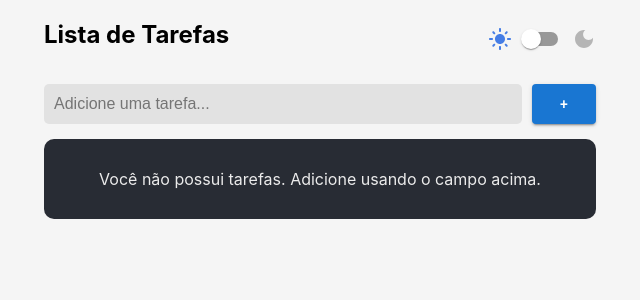
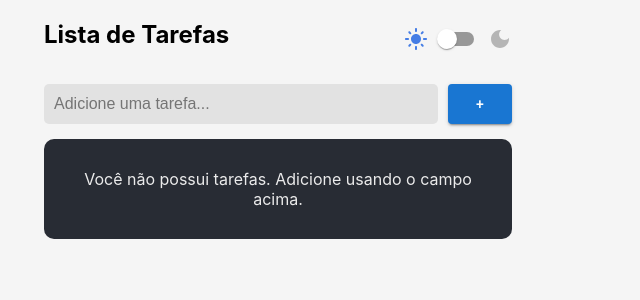
Before and after one commit to hermannhahn/lista-de-tarefas, a React (Create React App) app: page / in a window 1280 px wide. Shown: the top 300 px of the page, without its empty margins (320-960 px from the left). Built offline with nearby package versions, Linux system fonts and the light colour scheme.

Commit message:
correção visual para titulos grandes

```diff
--- a/src/components/App.jsx
+++ b/src/components/App.jsx
@@ -5,6 +5,8 @@ import * as CONSTANTS from '../constants/Constants';
 
 import Header from './Header';
 import Tasks from './Tasks';
+
+import '../styles/App.css';
 
 const title = document.getElementsByTagName('title')[0];
 title.innerHTML = CONSTANTS.PAGE_TITLE;
@@ -24,12 +26,12 @@ const App = () => {
 	};
 	return (
 		<>
-			<div>
-				<Container maxWidth='sm'>
+			<Container maxWidth='sm'>
+				<div className='app'>
 					<Header darkmode={darkmode} handleMode={handleMode} />
 					<Tasks />
-				</Container>
-			</div>
+				</div>
+			</Container>
 		</>
 	);
 };
--- a/src/components/Task.jsx
+++ b/src/components/Task.jsx
@@ -60,6 +60,16 @@ const Task = ({
 	drag(drop(ref));
 	const opacity = isDragging ? 0 : 1;
 	const cursor = isDragging ? 'grabbing' : 'grab';
+
+	const rTitle = () => {
+		const shortTitle = title.slice(0, 33);
+		if (title.length > 33) {
+			return shortTitle + ' ...';
+		} else {
+			return title;
+		}
+	};
+
 	return (
 		<>
 			<div
@@ -73,7 +83,7 @@ const Task = ({
 				style={{ opacity, cursor }}
 			>
 				<div id='task-title' className='task-title'>
-					{title}
+					{rTitle()}
 				</div>
 
 				<div className='buttons-container'>
--- /dev/null
+++ b/src/styles/App.css
@@ -0,0 +1,3 @@
+.app {
+	width: 468px;
+}
```
